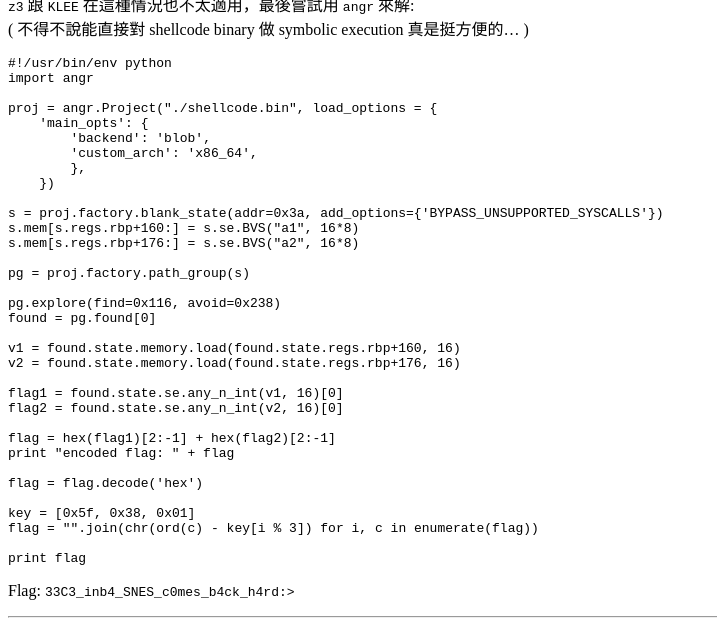
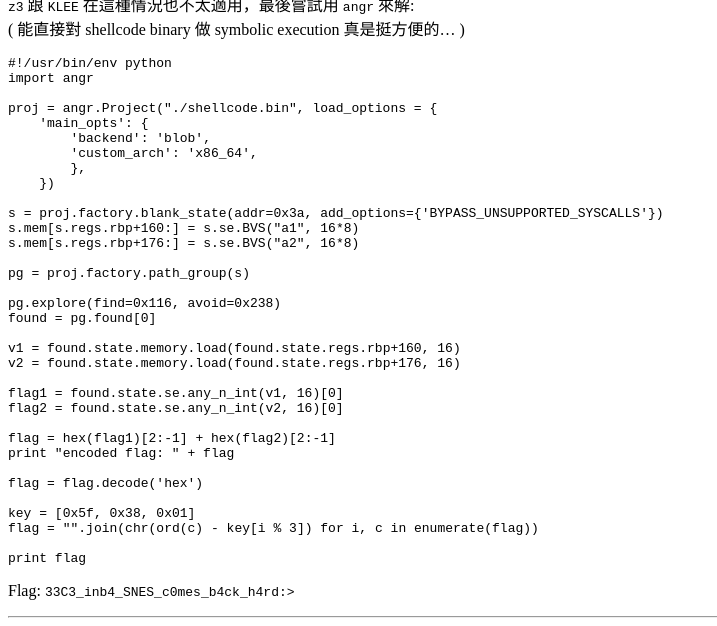
Before and after one commit to L4ys/l4ys.github.io, a Jekyll site: the page built from _posts/2016-12-30-33c3-ctf-mario.md, in a window 1280 px wide and 900 px high, scrolled down 5821 px, cut to the strip 274-900 px from the top of the window. Shown: the whole strip, without its empty margins (0-717 px from the left). Built offline with Jekyll 4.4.1, drawn with Linux system fonts in a browser that asks for light colours; comment, search, counter and statistics services are not loaded.

Commit message:
[EDIT] 2016-12-30-33c3-ctf-mario.md

````diff
--- a/_posts/2016-12-30-33c3-ctf-mario.md
+++ b/_posts/2016-12-30-33c3-ctf-mario.md
@@ -303,7 +303,7 @@
 ![](http://i.imgur.com/2xgLkk0.png)
 
 `z3` 跟 `KLEE` 在這種情況也不太適用，最後嘗試用 `angr` 來解:
-( 不得不說能直接對 shellcode binary 做 symbolic execution 真是挺方便的... )
+( 能直接對 shellcode binary 做 symbolic execution 真是挺方便的... )
 
 ```python
 #!/usr/bin/env python
````
